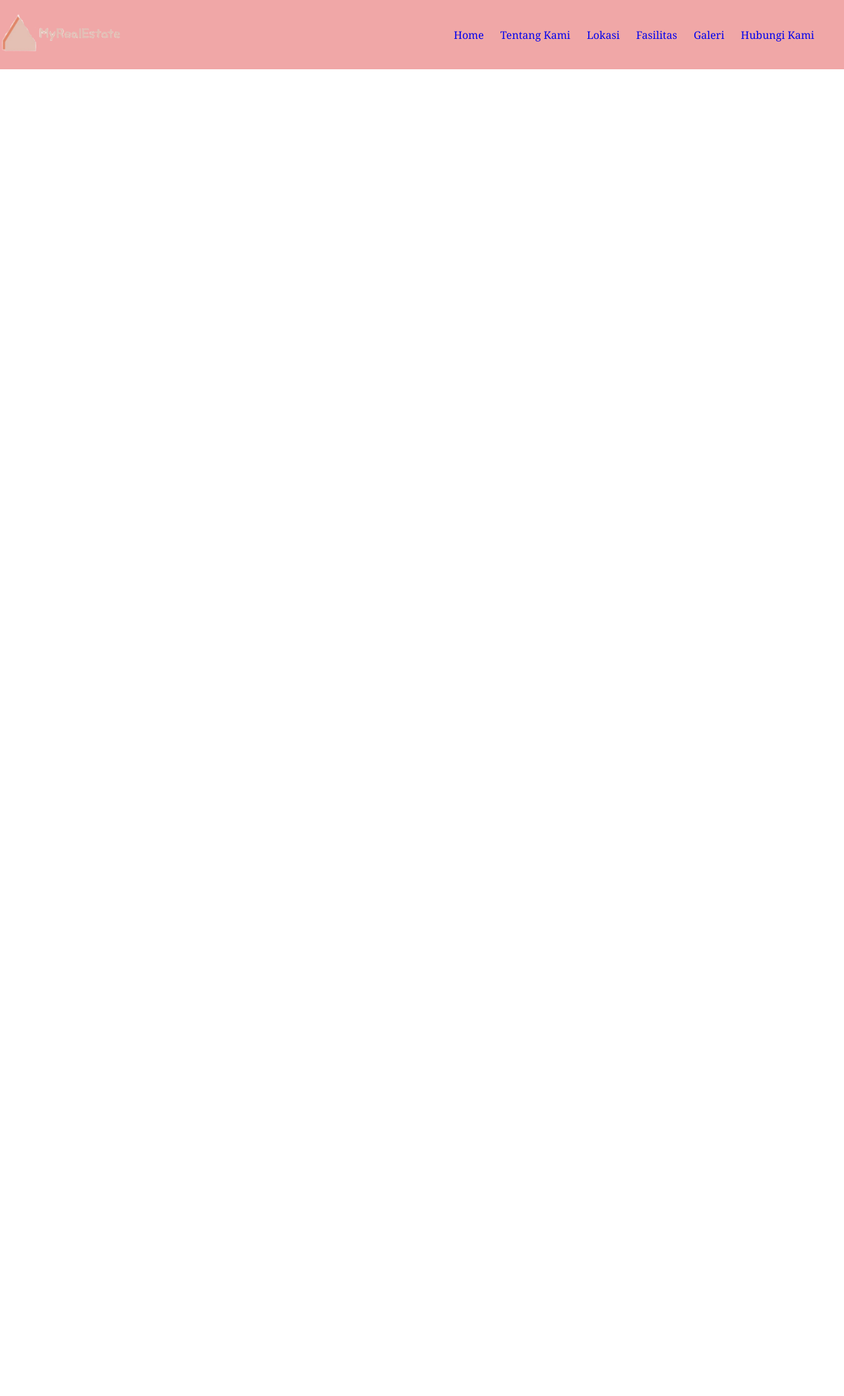
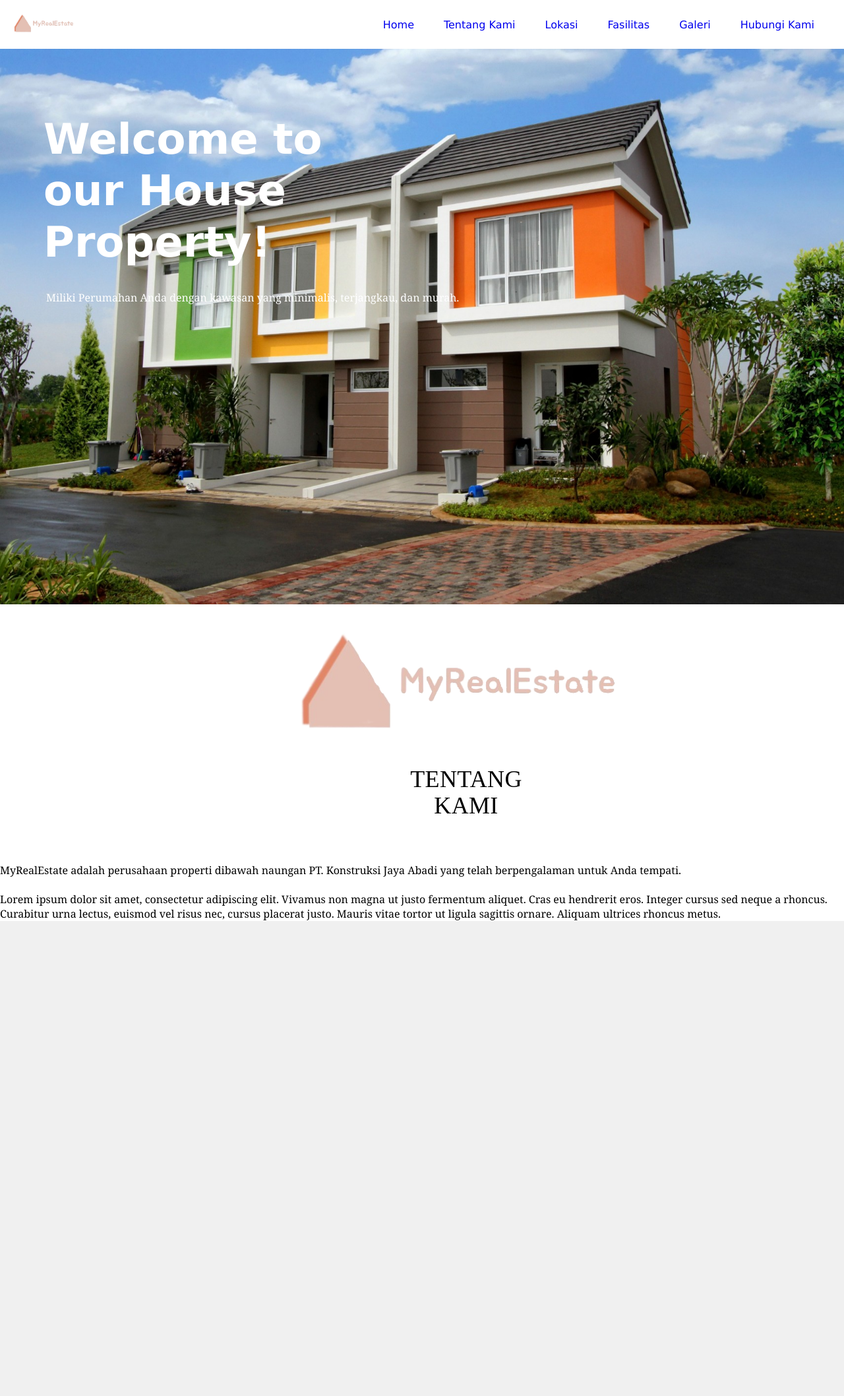
Before and after one commit to inzaghipa1709/Projects-Web-Programming, a PHP site: page / in a window 1280 px wide. Shown: the whole page at 66% size. Before the commit the page ends 105 px from the top, so only its background shows below. Run offline with PHP 8.4, Linux system fonts and the light colour scheme.

Commit message:
Add files via upload

```diff
--- a/Projects-Web-Programming/css/style.css
+++ b/Projects-Web-Programming/css/style.css
@@ -7,7 +7,7 @@
 body {
   margin: 0;
   padding: 0;
-  font-size: 13px;
+  font-size: 16px;
   font-family: Georgia, "Times New Roman", Times, serif;
   position: relative;
   background-color: #ffffff;
@@ -17,6 +17,7 @@ header {
   width: 100%;
   margin: 0 auto;
   position: relative;
+  font-family: Verdana, Geneva, Tahoma, sans-serif;
 }
 
 #header nav {
@@ -26,12 +27,13 @@ header {
   margin: 0;
   padding: 20px 0;
   clear: both;
-  background-color: #f0a7a7;
+  background-color: #ffffff;
 }
 
 #header nav a {
   font-size: 1rem;
   text-decoration: none;
+  padding-left: 20px;
 }
 
 #header nav ul {
@@ -50,4 +52,71 @@ header {
 
 nav a #logo {
   font-weight: 700;
+  position: absolute;
+  width: 249px;
+  height: 46px;
+  left: 63.2px;
+  top: 39px;
 }
+
+.house-property {
+  position: absolute;
+  width: 537px;
+  height: 234px;
+  left: 66px;
+  top: 172px;
+
+  font-family: "Verdana";
+  font-style: normal;
+  font-weight: 700;
+  font-size: 64px;
+  line-height: 78px;
+
+  color: #ffffff;
+}
+
+.desc-property {
+  color: white;
+  margin: 20px;
+  position: absolute;
+  left: 50px;
+  top: 420px;
+}
+
+.tentang-kami figure img {
+  position: relative;
+  left: 35%;
+  top: 30px;
+}
+
+.tentang-kami figure figcaption h2 {
+  position: relative;
+  width: 262px;
+  height: 200px;
+
+  /* text-align: center; */
+  left: 45%;
+  top: 75px;
+
+  font-family: "DM Sans";
+  font-style: normal;
+  font-weight: 500;
+  font-size: 36px;
+  line-height: 40px;
+  text-align: center;
+  letter-spacing: 0.01em;
+  color: black;
+}
+
+.tentang-kami figure figcaption p {
+  border-radius: 1em;
+}
+
+.fasilitas {
+  background-color: #f0f0f0;
+  position: static;
+  width: 100%;
+  height: 720px;
+  left: 0px;
+  top: 1469px;
+}
--- a/Projects-Web-Programming/index.html
+++ b/Projects-Web-Programming/index.html
@@ -13,7 +13,7 @@
       <header id="header">
         <nav>
           <a href="#home" id="logo"
-            ><img src="images/myrealestate-logo.png" height="60px" alt="logo"
+            ><img src="images/myrealestate-logo.png" height="30px" alt="logo"
           /></a>
           <ul>
             <li><a href="#home">Home</a></li>
@@ -26,9 +26,44 @@
         </nav>
       </header>
       <!-- Section -->
-      <section class="main-house"></section>
-      <section class="tentang-kami"></section>
-      <section class="fasilitas"></section>
+      <section class="main-house">
+        <div class="container">
+          <div class="perumahan"></div>
+          <img
+            src="images/perumahan-martinez.jpg"
+            alt="Property House"
+            style="width: 100%"
+          />
+          <div class="desc-property">
+            Miliki Perumahan Anda dengan kawasan yang minimalis, terjangkau, dan
+            murah.
+          </div>
+          <div class="house-property">Welcome to our House Property!</div>
+        </div>
+      </section>
+      <section class="tentang-kami">
+        <figure>
+          <img src="images/myrealestate-logo.png" alt="smart city" />
+          <figcaption>
+            <h2>TENTANG KAMI</h2>
+            <br />
+            <p>
+              MyRealEstate adalah perusahaan properti dibawah naungan PT.
+              Konstruksi Jaya Abadi yang telah berpengalaman untuk Anda tempati.
+              <br />
+              <br />
+              Lorem ipsum dolor sit amet, consectetur adipiscing elit. Vivamus
+              non magna ut justo fermentum aliquet. Cras eu hendrerit eros.
+              Integer cursus sed neque a rhoncus. Curabitur urna lectus, euismod
+              vel risus nec, cursus placerat justo. Mauris vitae tortor ut
+              ligula sagittis ornare. Aliquam ultrices rhoncus metus.
+            </p>
+          </figcaption>
+        </figure>
+      </section>
+      <section class="fasilitas">
+        <div class="container"></div>
+      </section>
       <section class="galeri"></section>
       <section class="lokasi"></section>
       <section class="pricelist"></section>
```
Also changed, not shown: Projects-Web-Programming/images/perumahan-martinez.jpg (added).
